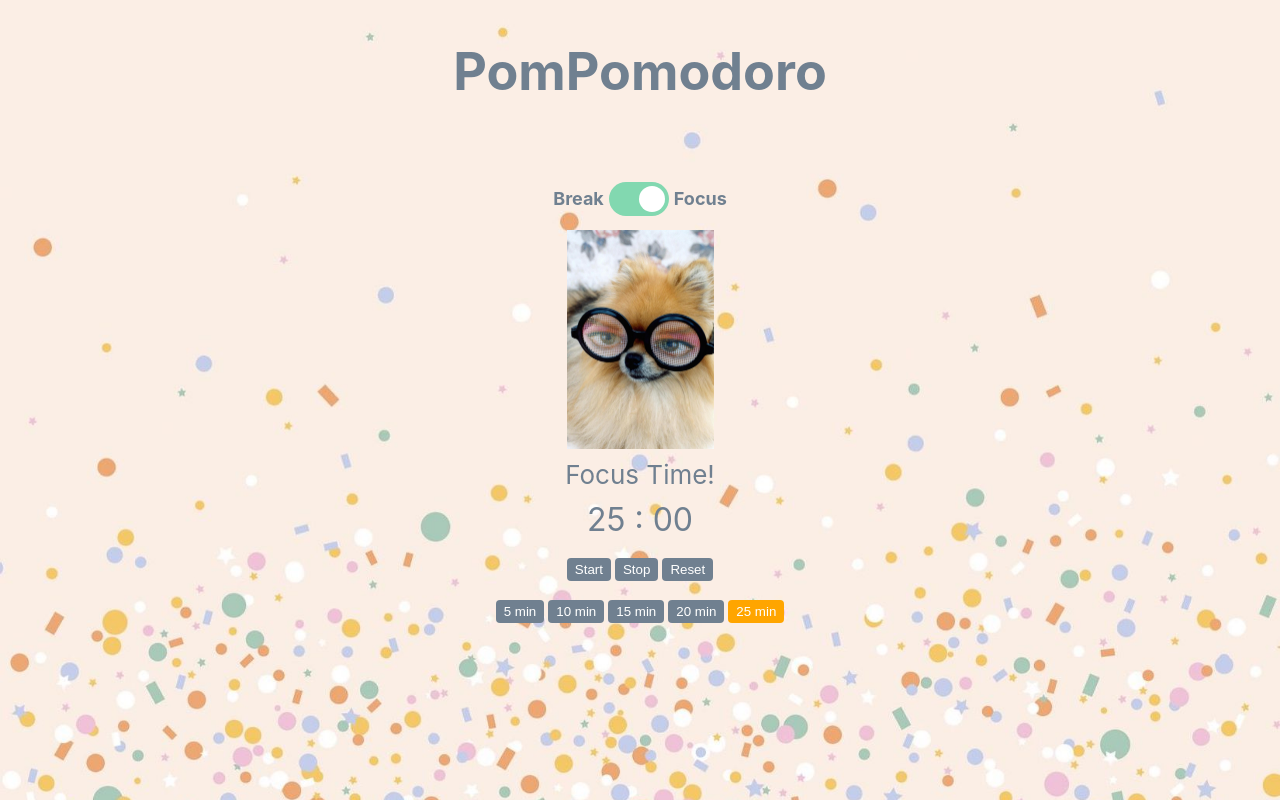
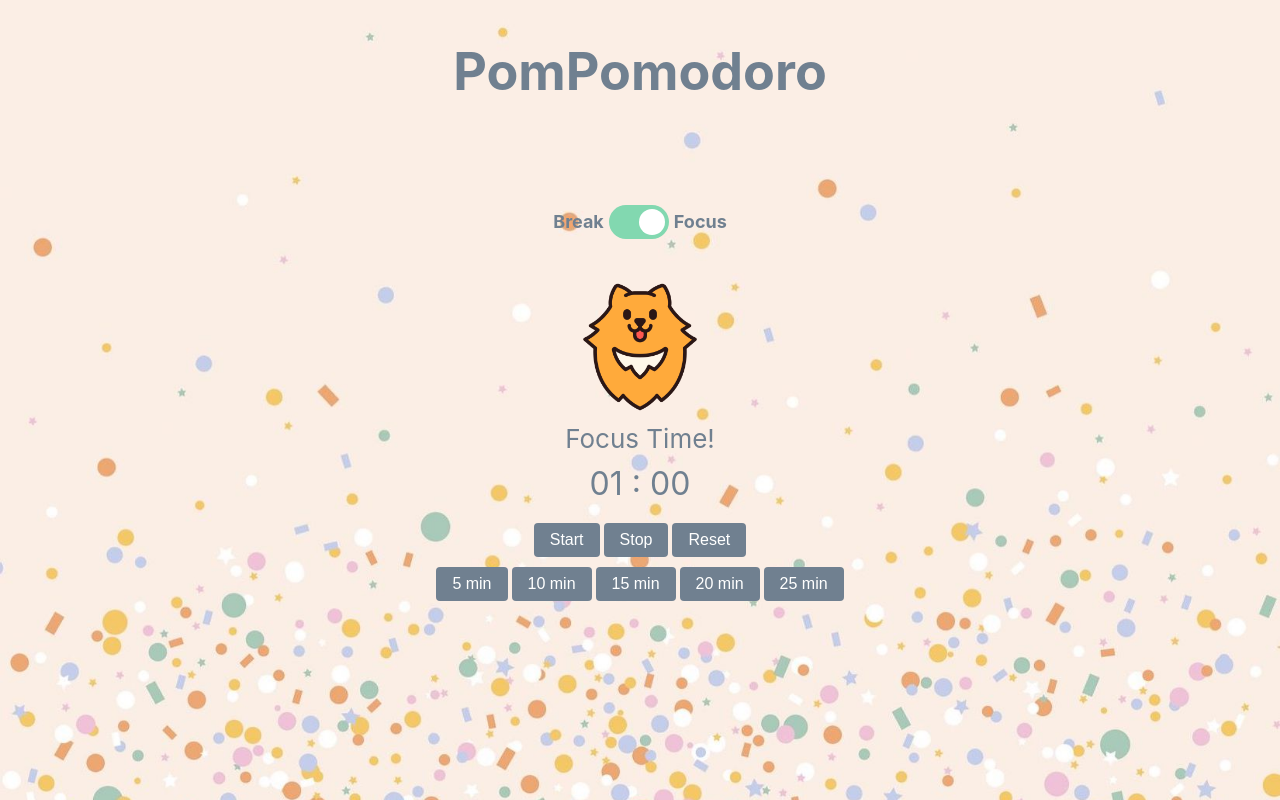
Before and after one commit to karisP/PomPomodoro, a React (Create React App) app: page / in a window 1280 px wide. Built offline with nearby package versions, Linux system fonts and the light colour scheme; no server answers.

Commit message:
pointer, focus image, error catch

```diff
--- a/src/Timer/Timer.js
+++ b/src/Timer/Timer.js
@@ -3,12 +3,12 @@ import useInterval from '../hooks/useInterval';
 import Toggle from '../Toggle/Toggle';
 import styles from './Timer.module.css';
 import audio from '../media/cheeringperson.mp3';
-import studyPom from '../media/study_pom.jpeg';
+import pom from '../media/pomeranian.png';
 
 const Timer = (props) => {
     //when mode is false, break mode but when mode is true, focus mode
     const [mode, setMode] = React.useState(true);
-    const [initialFocusMinutes, setInitialFocusMinutes] = React.useState(25);
+    const [initialFocusMinutes, setInitialFocusMinutes] = React.useState(1);
     const [initialBreakMinutes, setInitialBreakMinutes] = React.useState(5);
     const [minute, setMinute] = React.useState(mode ? initialFocusMinutes : initialBreakMinutes);
     const [second, setSecond] = React.useState(60);
@@ -25,7 +25,14 @@ const Timer = (props) => {
 
     const playSound = () => {
         let alarm = new Audio(audio);
-        alarm.play();
+        let promise = alarm.play();
+        if(promise !== undefined) {
+            promise.then(() => {
+                return promise;
+            }).catch(error => {
+                return;
+            });
+        };
     };
 
     const countDownMinutes = () => {
@@ -92,7 +99,7 @@ const Timer = (props) => {
             <Toggle onToggle={() => setMode(!mode)} checked={mode}/>
             {mode ?
                 <div className={styles.imageContainer}>
-                    <div><img src={studyPom} alt="study pomeranian" width="147px" height="219.75px"/></div>
+                    <div><img src={pom} alt="dog" className={styles.image} /></div>
                     <div>Focus Time!</div>
                 </div>
                 :
--- a/src/Timer/Timer.module.css
+++ b/src/Timer/Timer.module.css
@@ -1,13 +1,17 @@
-button:not(:last-child) {
-    margin-right: 4px;
-}
-
 button {
     border: none;
     border-radius: 4px;
     background-color: slategray;
     color: white;
-    padding: 4px 8px;
+    font-weight: 500;
+    font-size: 16px;
+    padding: 8px 16px;
+    cursor: pointer;
+    margin-top: 10px;
+}
+
+button:not(:last-child) {
+    margin-right: 4px;
 }
 
 button:hover, .selected {
@@ -21,14 +25,17 @@ button:active {
 .imageContainer {
     display: flex;
     flex-direction: column;
-    justify-content: end;
+    justify-content: flex-end;
     align-items: center;
-    width: 147px;
-    height: 254.75px;
-    margin-top: 5px;
+    height: 200px;
 }
 
-.imageContainer div:first-child {
+.image {
+    width: 140px;
+    height: 140px;
+}
+
+/* .imageContainer div:first-child {
     display: flex;
     flex: 1;
     flex-direction: column;
@@ -38,9 +45,9 @@ button:active {
 .imageContainer div:last-child {
     margin-top: 10px;
     width: max-content;
-}
+} */
 
-.timeDisplay, .buttonContainer, .imageContainer {
+.timeDisplay, .imageContainer {
     margin-bottom: 10px;
 }
 
```
Also changed, not shown: src/media/pomeranian.png (added).
